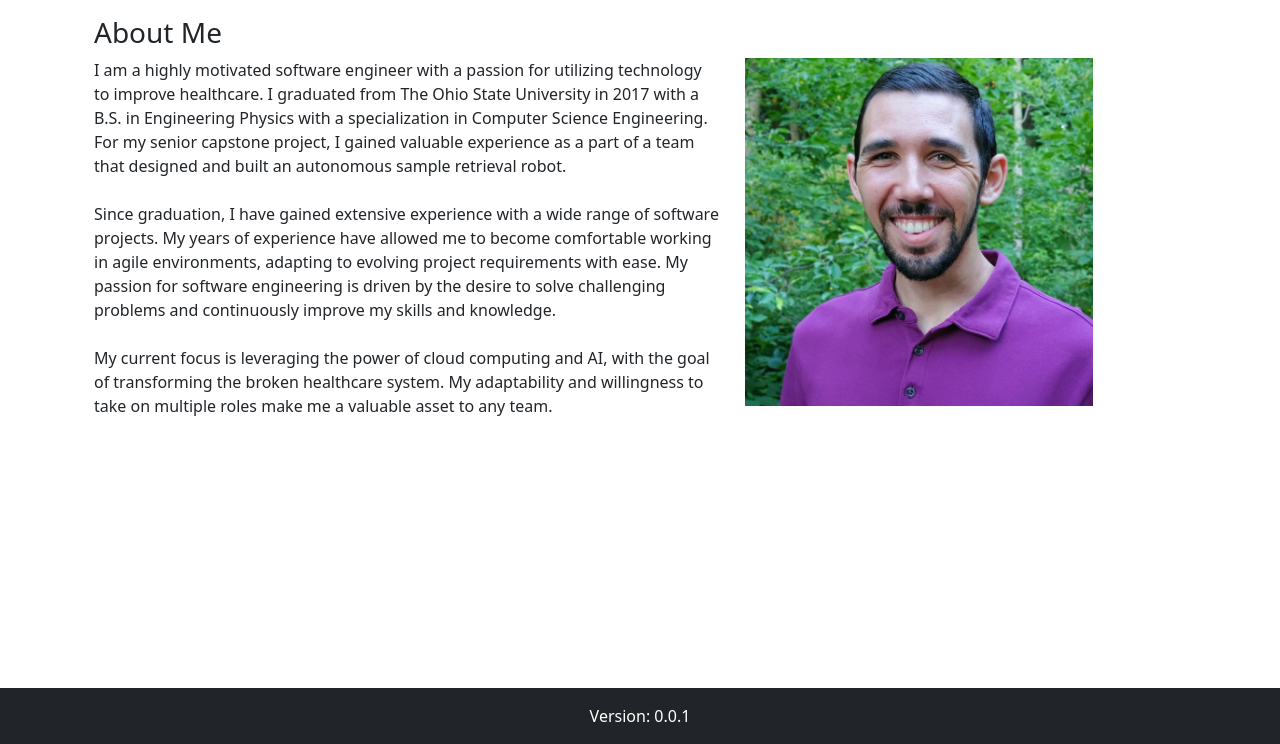
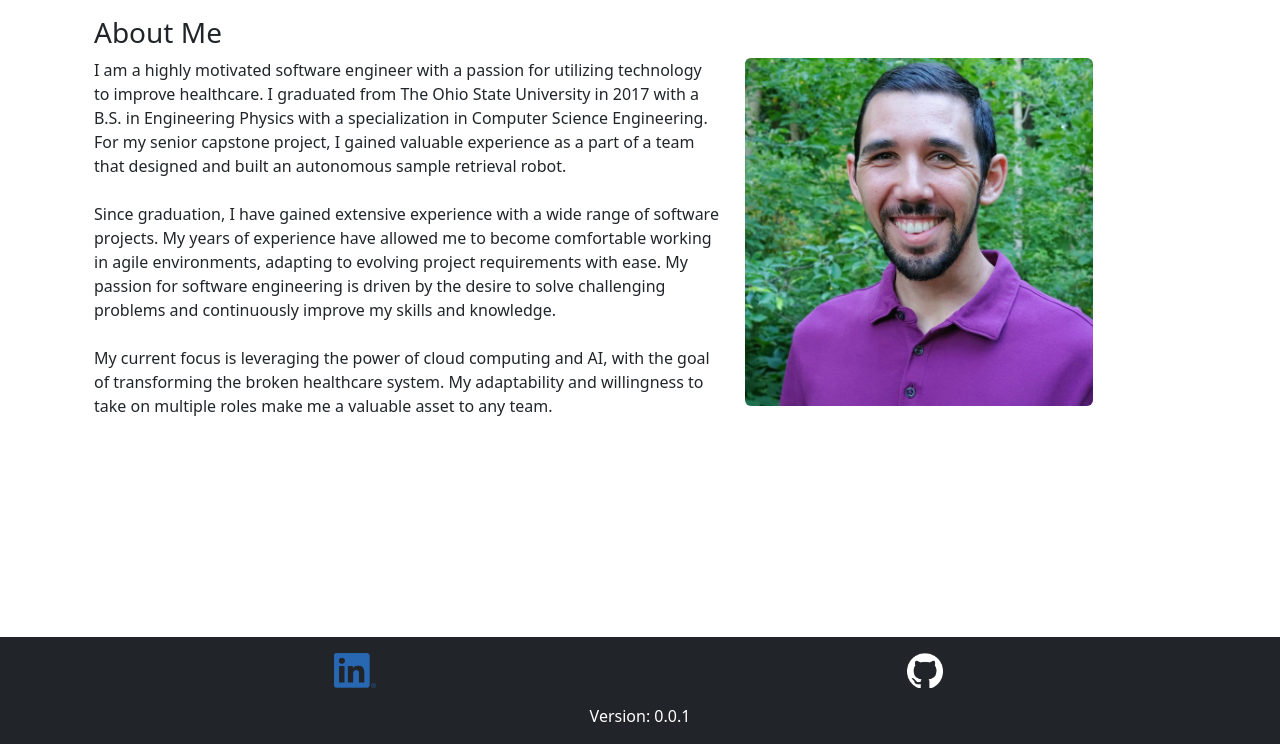
Before and after one commit to npmoyer/my-personal-site, a Django app: page / in a window 1280 px wide. Shown: the part 56-800 px from the top of the page. Run offline with Django 4.2, Linux system fonts and the light colour scheme.

Commit message:
footer updates

```diff
--- a/templates/base.html
+++ b/templates/base.html
@@ -3,7 +3,7 @@
 <html lang="en">
 <head>
     <title>Nicholas Moyer</title>
-    <link rel="icon" type="image/png" href="{% static 'favicon.ico' %}"/>
+    <link rel="icon" type="image/png" href="{% static 'icon/favicon.ico' %}"/>
     <!-- Bootstrap -->
     <link href="https://cdn.jsdelivr.net/npm/bootstrap@5.2.3/dist/css/bootstrap.min.css" rel="stylesheet" integrity="sha384-rbsA2VBKQhggwzxH7pPCaAqO46MgnOM80zW1RWuH61DGLwZJEdK2Kadq2F9CUG65" crossorigin="anonymous">
     <script src="https://cdn.jsdelivr.net/npm/bootstrap@5.2.3/dist/js/bootstrap.bundle.min.js" integrity="sha384-kenU1KFdBIe4zVF0s0G1M5b4hcpxyD9F7jL+jjXkk+Q2h455rYXK/7HAuoJl+0I4" crossorigin="anonymous"></script>
@@ -34,7 +34,6 @@
           <h3>About Me</h3>
           <div class="row">
             <div class="col-7">
-              <span>
               I am a highly motivated software engineer with a passion for utilizing technology to improve healthcare.
               I graduated from The Ohio State University in 2017 with a B.S. in Engineering Physics with a specialization in Computer Science Engineering.
               For my senior capstone project, I gained valuable experience as a part of a team that designed and built an autonomous sample retrieval robot.
@@ -45,17 +44,30 @@
               <br><br>
               My current focus is leveraging the power of cloud computing and AI, with the goal of transforming the broken healthcare system.
               My adaptability and willingness to take on multiple roles make me a valuable asset to any team.
-              <span>
             </div>
             <div class="col-4">
-              <img src="{% static 'img/headshot_2021.jpg' %}" class="img-fluid"/>
+              <img src="{% static 'img/headshot_2021.jpg' %}" class="img-fluid rounded"/>
             </div>
         </div>
       </div>
     </main>
 
     <footer class="bg-dark fixed-bottom">
-        <div class="text-center text-white footer-info m-3">
+        <div class="footer-info text-center text-white m-3">
+          <div class="container mb-3">
+            <div class="row justify-content-center">
+              <div class="col">
+                <a href="https://www.linkedin.com/in/npmoyer" target="_blank">
+                  <img type="image/png" src="{% static 'icon/linkedin-logo.png' %}"  class="img-fluid" style="height: 35px;"/>
+                </a>
+              </div>
+              <div class="col">
+                <a href="https://github.com/npmoyer" target="_blank">
+                  <img type="image/png" src="{% static 'icon/github-logo.png' %}"  class="img-fluid" style="height: 35px;"/>
+                </a>
+              </div>
+            </div>
+          </div>
           <span>
               Version: 0.0.1
           </span>
```
Also changed, not shown: static/icon/favicon.ico (renamed from static/favicon.ico), static/icon/github-logo.png (added), static/icon/linkedin-logo.png (added). Lines whose indentation alone changed are shown as unchanged.
